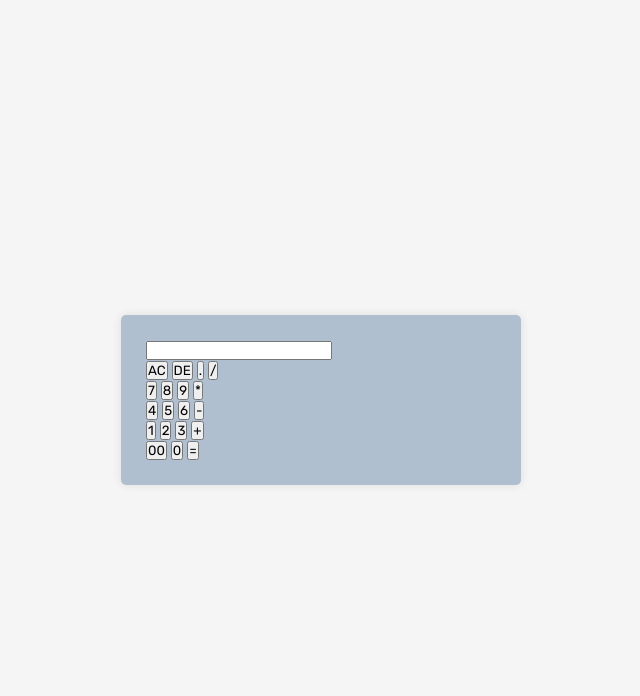
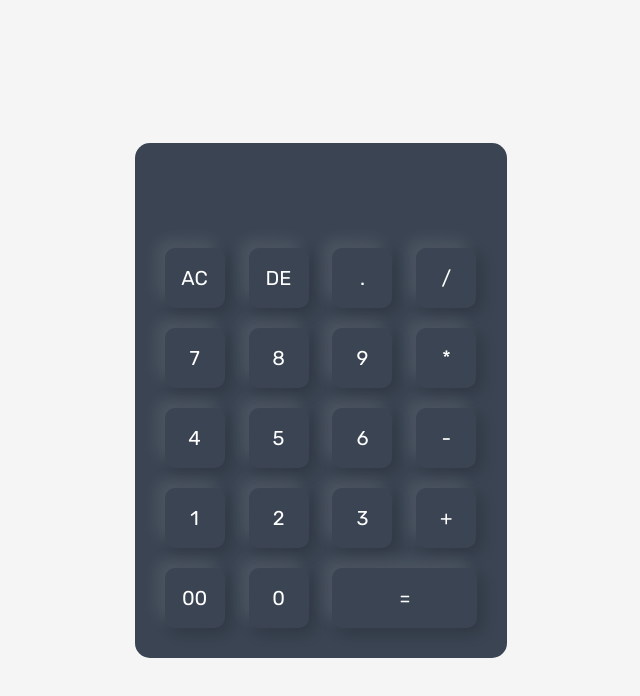
Before and after one commit to AB-DALRAHM-AN/calc-app, a plain HTML site: page index.html in a window 1280 px wide. Shown: the whole page, without its empty margins (319-959 px from the left). Drawn offline with Linux system fonts and the light colour scheme; a web font is replaced by a local one.

Commit message:
done css

```diff
--- a/style.css
+++ b/style.css
@@ -1,9 +1,9 @@
-*{
+* {
   margin: 0;
   padding: 0;
-    font-family: 'ADLaM Display', cursive;
-    font-family: 'Poppins', sans-serif;
-    font-family: 'Rubik', sans-serif;
+  font-family: "ADLaM Display", cursive;
+  font-family: "Poppins", sans-serif;
+  font-family: "Rubik", sans-serif;
   box-sizing: border-box;
 }
 .container {
@@ -15,9 +15,48 @@
   align-items: center;
 }
 .container .calc {
-    width: 400px;
-    background-color: #afbfcf;
-    padding: 25px;
-    border-radius: 5px;
-    box-shadow: 0 0 10px rgba(0,0,0,0.1);
+  background-color: #3a4452;
+  padding: 20px;
+  border-radius: 15px;
+  -webkit-border-radius: 15px;
+  -moz-border-radius: 15px;
+  -ms-border-radius: 15px;
+  -o-border-radius: 15px;
 }
+.container .calc form input {
+  width: 100%;
+  height: 60px;
+  border: 0;
+  outline: none;
+  padding: 20px;
+  border-radius: 10px;
+  margin-bottom: 15px;
+  font-size: 20px;
+  color: white;
+  background: transparent;
+  -webkit-border-radius: 10px;
+  -moz-border-radius: 10px;
+  -ms-border-radius: 10px;
+  -o-border-radius: 10px;
+}
+.container .calc form button {
+  width: 60px;
+  height: 60px;
+  border: 0;
+  outline: none;
+  margin: 10px;
+  background: transparent;
+  font-size: 20px;
+  color: white;
+  cursor: pointer;
+  border-radius: 10px;
+  box-shadow: -8px -8px 15px rgba(255, 255, 255, 0.1),
+    5px 5px 15px rgba(0, 0, 0, 0.2);
+  -webkit-border-radius: 10px;
+  -moz-border-radius: 10px;
+  -ms-border-radius: 10px;
+  -o-border-radius: 10px;
+}
+.container .calc form .equal {
+  width: 145px
+}
```
Lines whose indentation alone changed are shown as unchanged.
